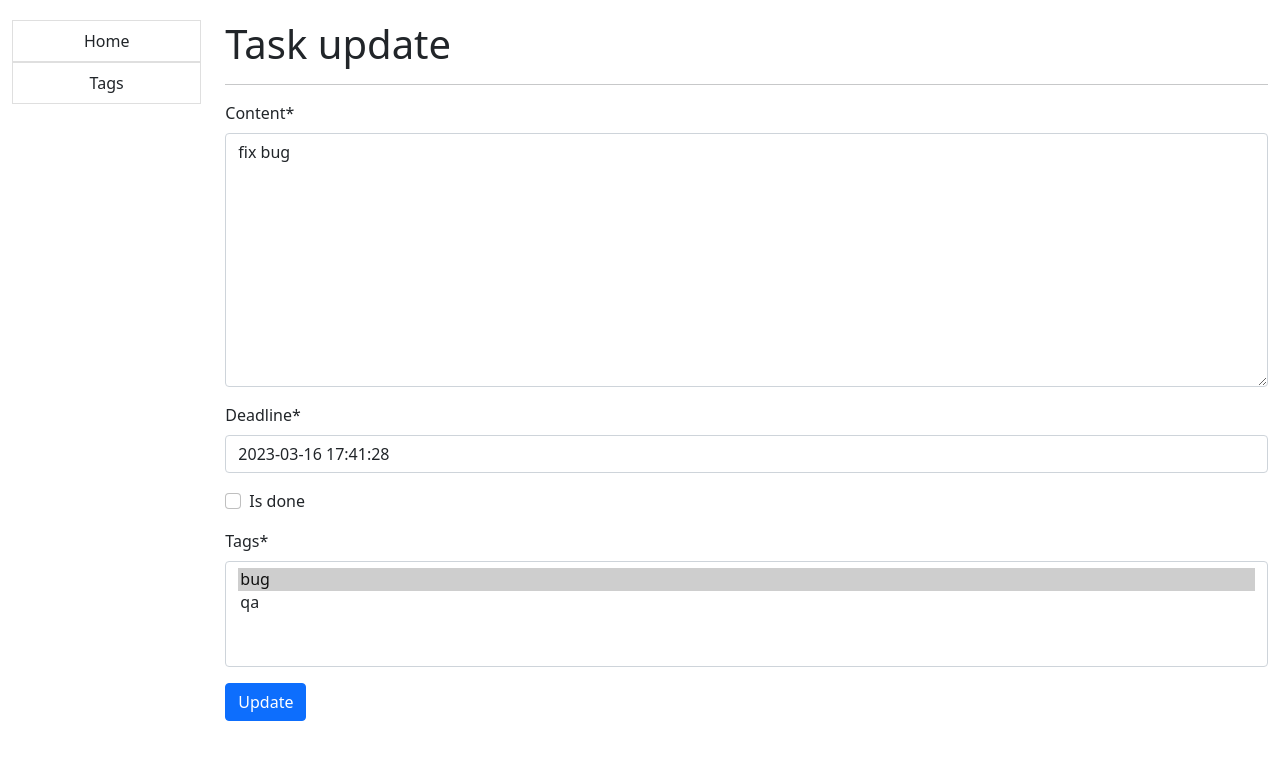
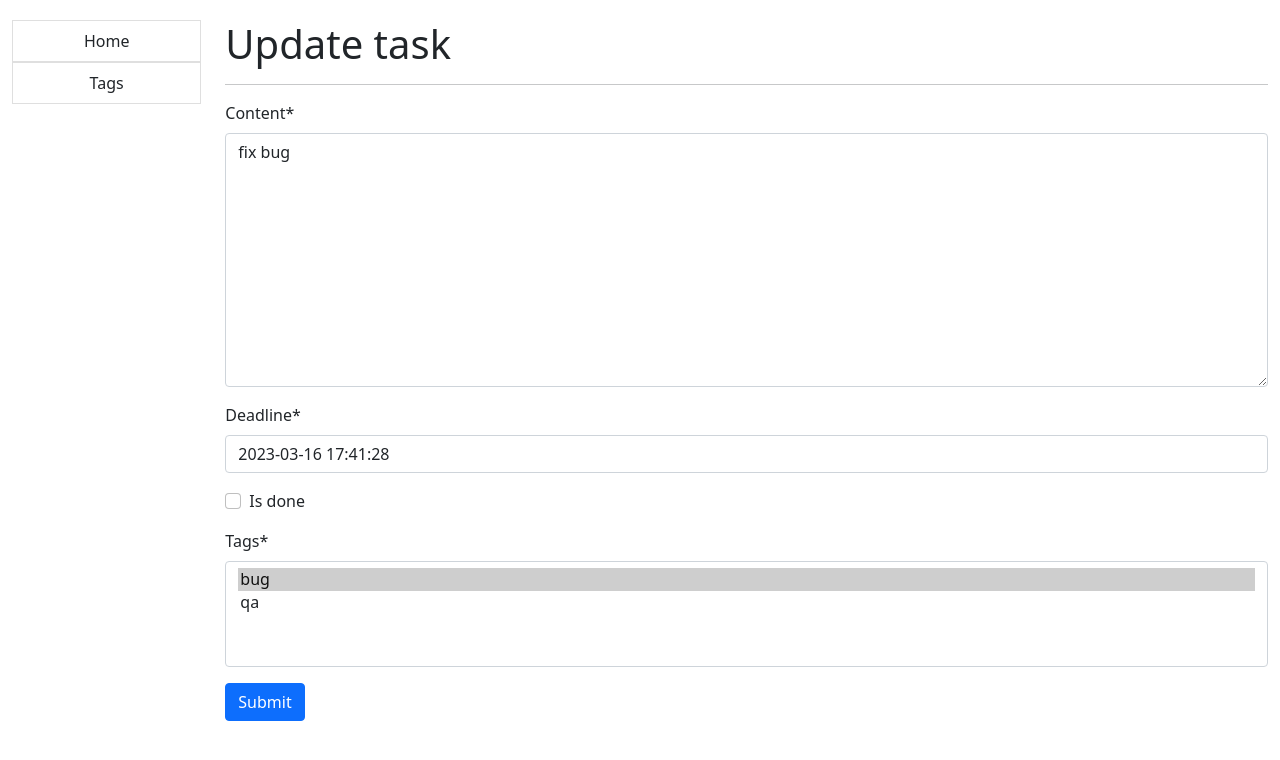
Before and after one commit to usrofgh/django_mate_practice, a Django app: page /tasks/1/ in a window 1280 px wide. Shown: the top 760 px of the page. Run offline with Django 4.2, Linux system fonts and the light colour scheme; data comes from the database, SQL or seed files in the repository; some libraries are stand-ins or nearby versions.

Commit message:
Add ability to create tasks & changed task_form for create/update

```diff
--- a/templates/todo/task_form.html
+++ b/templates/todo/task_form.html
@@ -2,15 +2,15 @@
 {% load crispy_forms_tags %}
 
 {% block title %}
-  <title>Task update</title>
+  <title>{{ object|yesno:"Update, Add" }} task</title>
 {% endblock %}
 
 {% block content %}
-  <h1>Task update</h1>
+  <h1>{{ object|yesno:"Update, Add" }} task</h1>
   <hr>
   <form action="" method="post">
     {% csrf_token %}
     {{ form|crispy }}
-    <input type="submit" value="Update" class="btn btn-primary">
+    <input type="submit" value="Submit" class="btn btn-primary">
   </form>
 {% endblock %}
--- a/templates/todo/task_list.html
+++ b/templates/todo/task_list.html
@@ -6,7 +6,7 @@
 
 {% block content %}
   <h1>TODO list</h1>
-  <a href="#" class="btn btn-primary">Add Task</a>
+  <a href="{% url 'todo:task-create' %}" class="btn btn-primary">Add Task</a>
   <hr>
   <div class="tasks">
     {% for task in task_list %}
--- a/todo/urls.py
+++ b/todo/urls.py
@@ -3,6 +3,7 @@ from django.urls import path
 from todo.views import (
     TaskListView,
     TaskUpdateView,
+    TaskCreateView,
 
     TagListView,
     TagUpdateView,
@@ -12,6 +13,7 @@ from todo.views import (
 urlpatterns = [
     path("", TaskListView.as_view(), name="task-list"),
     path("tasks/<int:pk>/", TaskUpdateView.as_view(), name="task-update"),
+    path("tasks/create", TaskCreateView.as_view(), name="task-create"),
 
     path("tags/", TagListView.as_view(), name="tag-list"),
     path("tags/<int:pk>/", TagUpdateView.as_view(), name="tag-update"),
--- a/todo/views.py
+++ b/todo/views.py
@@ -9,6 +9,12 @@ class TaskListView(generic.ListView):
 
 
 class TaskUpdateView(generic.UpdateView):
+    model = Task
+    fields = "__all__"
+    success_url = reverse_lazy("todo:task-list")
+
+
+class TaskCreateView(generic.CreateView):
     model = Task
     fields = "__all__"
     success_url = reverse_lazy("todo:task-list")
```
